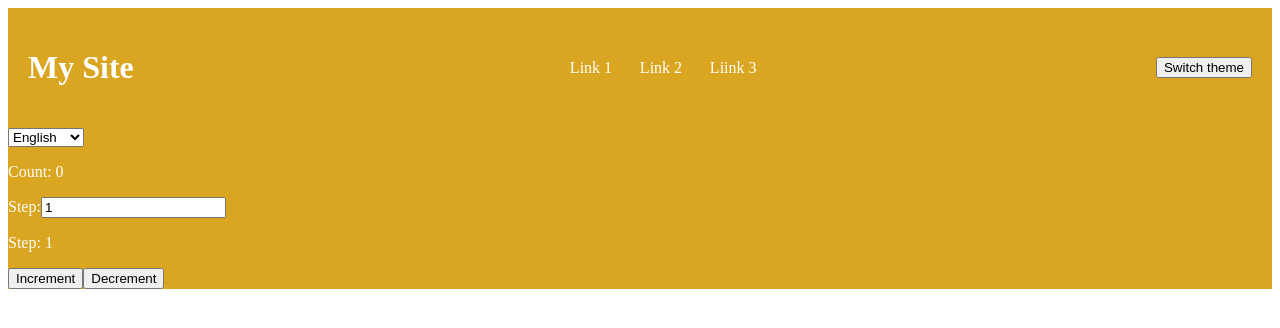
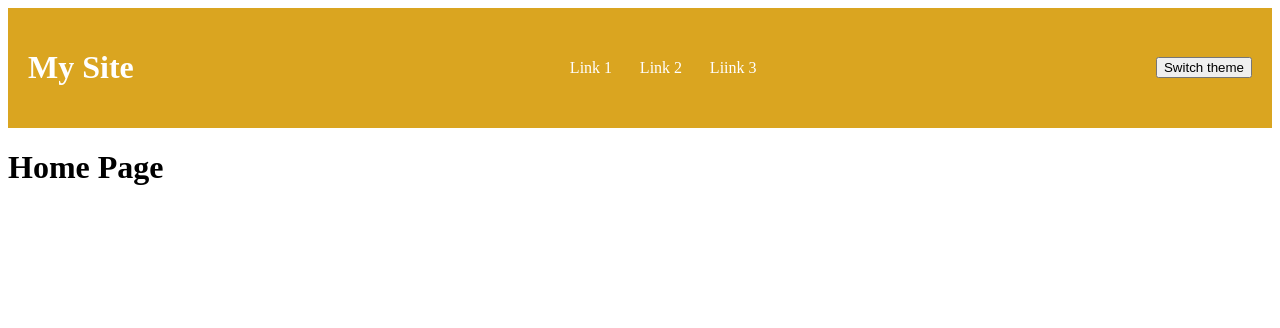
Before and after one commit to mariakibets/redux-toolkit2, a React (Create React App) app: page / in a window 1280 px wide. Shown: the top 328 px of the page. Built offline with nearby package versions, Linux system fonts and the light colour scheme.

Commit message:
Add pages

```diff
--- /dev/null
+++ b/jsconfig.json
@@ -0,0 +1,6 @@
+{
+    "compilerOptions": {
+       "baseUrl": "src"
+    },
+    "include": ["scr"]
+}
--- a/src/App.js
+++ b/src/App.js
@@ -1,12 +1,15 @@
-import Counter from './components/Counter';
-import Header from './components/Header';
+import { Switch, Route } from "react-router-dom";
+import CounterPage from "./pages/CounterPage";
+import HomePage from "./pages/HomePage";
+import NotFoundPage from "./pages/NotFoundPage";
 
 function App() {
   return (
-    <>
-    <Header/>
-    <Counter/>
-  </>
+    <Switch>
+      <Route exact path='/' component={HomePage}/>
+      <Route path='/counter' component={CounterPage}/>
+      <Route path='*' component={NotFoundPage}/>
+    </Switch>
   );
 }
 
--- a/src/index.js
+++ b/src/index.js
@@ -3,13 +3,16 @@ import ReactDOM from 'react-dom/client';
 import App from './App';
 import store from './store/store';
 import { Provider } from 'react-redux';
+import { BrowserRouter as Router } from "react-router-dom/cjs/react-router-dom.min";
 
 
 const root = ReactDOM.createRoot(document.getElementById('root'));
 root.render(
   <React.StrictMode>
    <Provider store={store}>
-    <App />
+    <Router>
+      <App />
+    </Router>
    </Provider>
   </React.StrictMode>
 );
--- /dev/null
+++ b/src/pages/CounterPage/index.js
@@ -0,0 +1,14 @@
+import React from 'react';
+import Counter from '../../components/Counter';
+import Header from '../../components/Header';
+
+const CounterPage = (props) => {
+    return (
+        <>
+        <Header/>
+        <Counter/>
+      </>
+      );
+}
+
+export default CounterPage;
--- /dev/null
+++ b/src/pages/HomePage/index.js
@@ -0,0 +1,13 @@
+import Header from "../../components/Header";
+import React from 'react';
+
+const HomePage = () => {
+    return (
+       <>
+        <Header/>
+        <h1>Home Page</h1>
+       </>
+    );
+}
+
+export default HomePage;
--- /dev/null
+++ b/src/pages/NotFoundPage/index.js
@@ -0,0 +1,13 @@
+import Header from "../../components/Header";
+import React from 'react';
+
+const NotFoundPage= () => {
+    return (
+        <>
+         <Header />
+         <h1>Not Found Page</h1>
+        </>
+    );
+}
+
+export default NotFoundPage;
```
